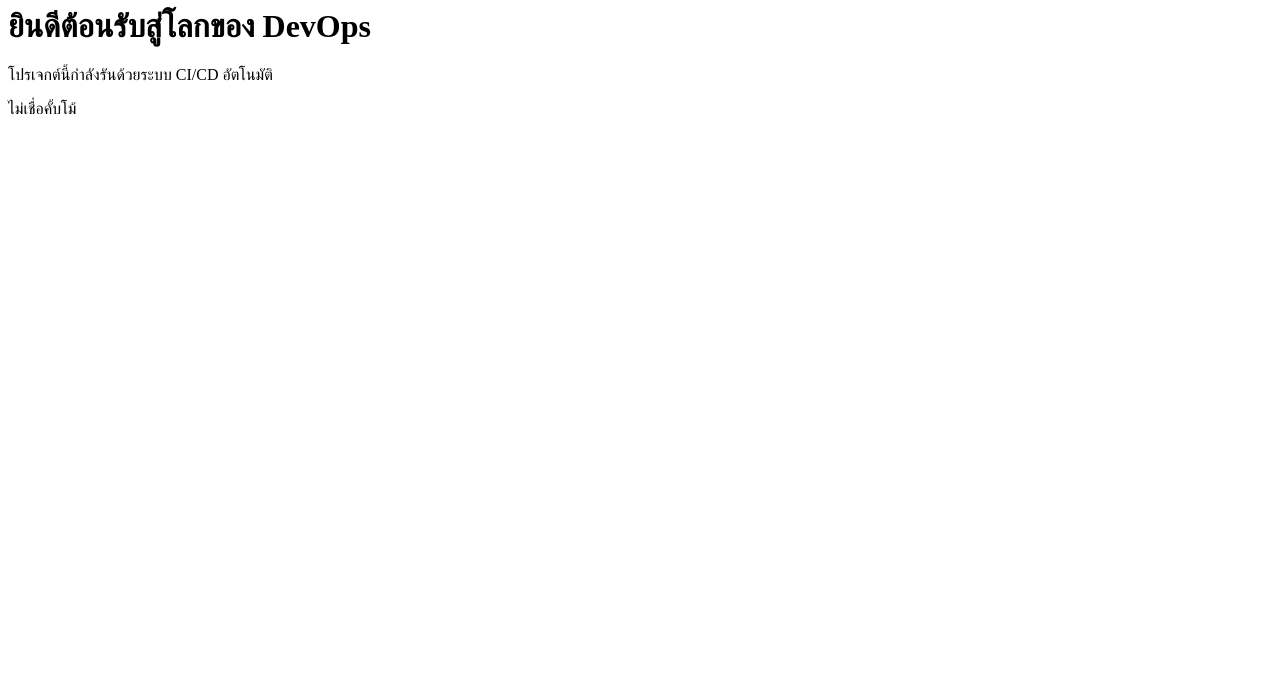
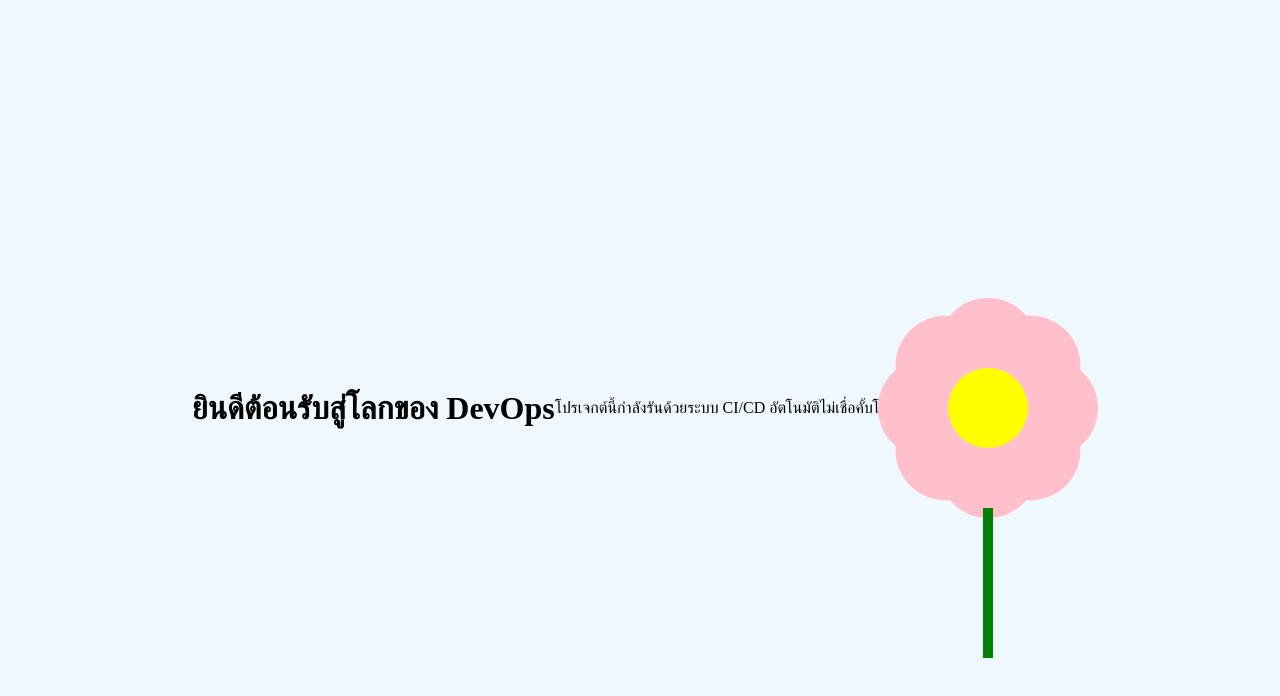
Before and after one commit to SOMNORTH/my-first-devops-project, a plain HTML site: page index.html in a window 1280 px wide. Drawn offline with Linux system fonts and the light colour scheme.

Commit message:
Update index.html

```diff
--- a/index.html
+++ b/index.html
@@ -2,4 +2,85 @@
   <h1>ยินดีต้อนรับสู่โลกของ DevOps</h1>
 <p>โปรเจกต์นี้กำลังรันด้วยระบบ CI/CD อัตโนมัติ</p>
 <p>ไม่เชื่อคั้บโม้</p>
+
+  <!DOCTYPE html>
+<html lang="th">
+<head>
+<meta charset="UTF-8">
+<title>ดอกไม้ด้วย HTML CSS</title>
+<style>
+    body {
+        background-color: #f0f8ff;
+        display: flex;
+        justify-content: center;
+        align-items: center;
+        height: 100vh;
+    }
+
+    .flower {
+        position: relative;
+        width: 200px;
+        height: 200px;
+    }
+
+    .petal {
+        width: 100px;
+        height: 100px;
+        background-color: pink;
+        border-radius: 50%;
+        position: absolute;
+        top: 50px;
+        left: 50px;
+        transform-origin: center;
+    }
+
+    /* กลีบดอก 8 กลีบ */
+    .petal:nth-child(1) { transform: rotate(0deg) translate(60px); }
+    .petal:nth-child(2) { transform: rotate(45deg) translate(60px); }
+    .petal:nth-child(3) { transform: rotate(90deg) translate(60px); }
+    .petal:nth-child(4) { transform: rotate(135deg) translate(60px); }
+    .petal:nth-child(5) { transform: rotate(180deg) translate(60px); }
+    .petal:nth-child(6) { transform: rotate(225deg) translate(60px); }
+    .petal:nth-child(7) { transform: rotate(270deg) translate(60px); }
+    .petal:nth-child(8) { transform: rotate(315deg) translate(60px); }
+
+    .center {
+        width: 80px;
+        height: 80px;
+        background-color: yellow;
+        border-radius: 50%;
+        position: absolute;
+        top: 60px;
+        left: 60px;
+        z-index: 1;
+    }
+
+    .stem {
+        width: 10px;
+        height: 150px;
+        background-color: green;
+        position: absolute;
+        top: 200px;
+        left: 95px;
+    }
+</style>
+</head>
+<body>
+
+<div class="flower">
+    <div class="petal"></div>
+    <div class="petal"></div>
+    <div class="petal"></div>
+    <div class="petal"></div>
+    <div class="petal"></div>
+    <div class="petal"></div>
+    <div class="petal"></div>
+    <div class="petal"></div>
+    <div class="center"></div>
+    <div class="stem"></div>
+</div>
+
+</body>
 </html>
+
+</html>
```
